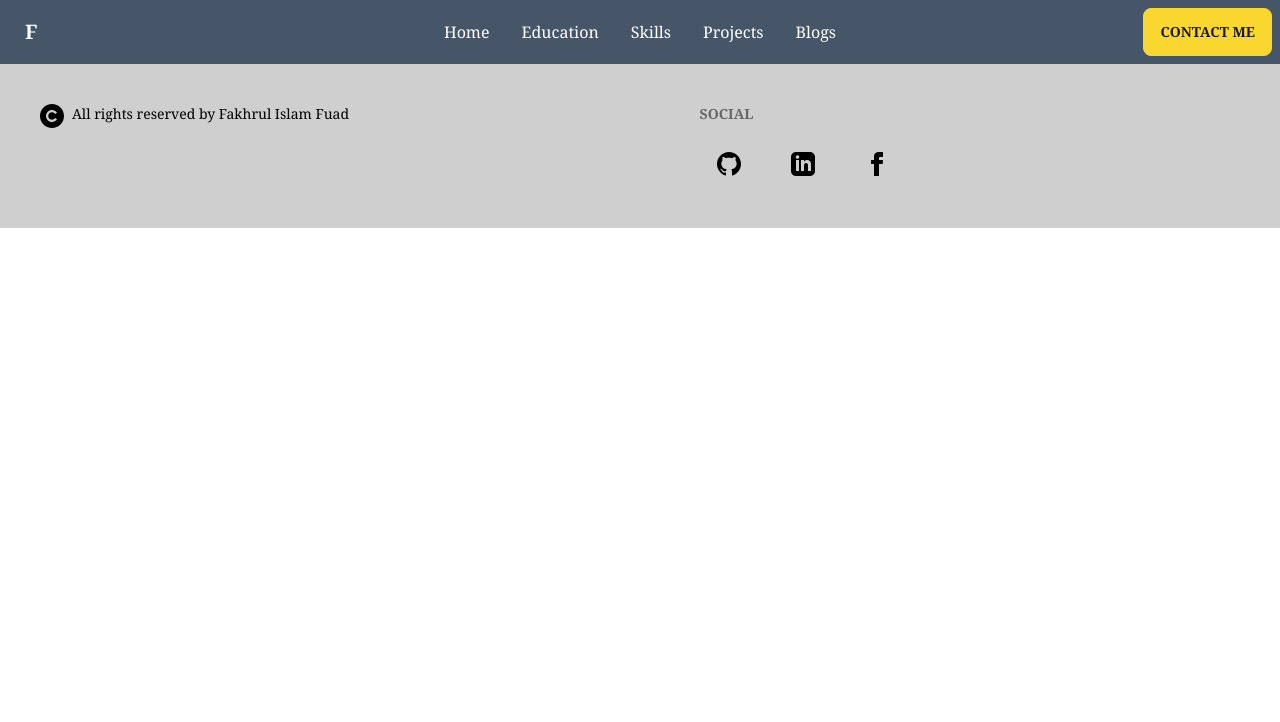
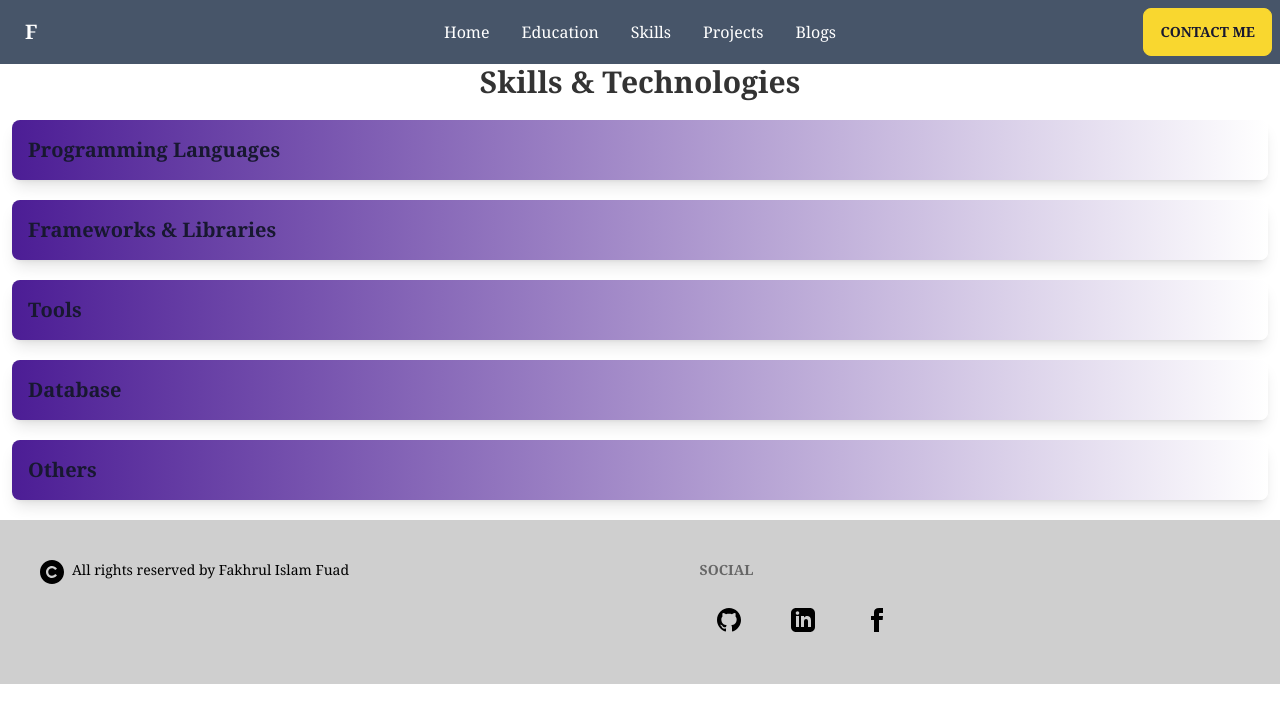
Before and after one commit to PixelJunkie33/My-Portfoliodemoislam, a React (Create React App) app: page /skills in a window 1280 px wide. Shown: the top 722 px of the page. Built offline with nearby package versions, Linux system fonts and the light colour scheme.

Commit message:
skills page added

```diff
--- a/package.json
+++ b/package.json
@@ -10,6 +10,7 @@
     "daisyui": "^2.15.2",
     "react": "^18.1.0",
     "react-dom": "^18.1.0",
+    "react-reveal": "^1.2.2",
     "react-router-dom": "^6.3.0",
     "react-scripts": "5.0.1",
     "web-vitals": "^2.1.4"
--- a/src/App.js
+++ b/src/App.js
@@ -5,6 +5,7 @@ import { Route, Routes } from 'react-router-dom';
 import Home from './components/home/Home';
 import Footer from './components/Shared/Footer';
 import { ContactUs } from './components/contactForm/ContactMe';
+import Portfolio from './components/Skills/Skills';
 
 function App() {
   return (
@@ -12,7 +13,9 @@ function App() {
       <Navbar/>
       <Routes >
         <Route path='/' element={<Home/>}/>
+        <Route path='/skills' element={<Portfolio/>}/>
         <Route path='/contactme' element={<ContactUs/>}/>
+
       </Routes>
       <Footer/>
     </div>
--- /dev/null
+++ b/src/components/Skills/Skills.js
@@ -0,0 +1,90 @@
+import React from "react";
+const Portfolio = () => {
+  const frameworks = [
+    "Bootstrap",
+    "Tailwind CSS",
+    "ReactJS",
+    "NodeJS",
+    "Swing",
+  ];
+  const others=[
+      "DaisyUI",
+      "React Reveal",
+      "Stripe",
+  ]
+  const languages = ["C/C++", "Java", "Python", "Javascript"];
+  const tools = ["Firebase", "Git", "Heeroku", "Netlify"];
+  const db = ["MongoDB", "MySQL"];
+  return (
+    <div>
+            <h1 className='text-3xl font-serif font-bold text-center'>Skills & Technologies</h1>
+        <div className="collapse rounded-lg my-5 mx-3  shadow-lg hover:shadow-teal-200">
+          <input type="checkbox" className="peer" />
+          <div className="collapse-title bg-gradient-to-r from-violet-900 to-white  text-secondary-content peer-checked:bg-gradient-to-r from-cyan-500 to-blue-500 peer-checked:text-secondary-content text-xl font-bold">
+            Programming Languages
+          </div>
+          <div className="peer-checked:pt-2 collapse-content bg-transparent text-primary-content peer-checked:bg-gradient-to-r from-cyan-500 to-white peer-checked:text-secondary-content">
+            <div className="grid lg:grid-cols-4 sm:grid-cols-2 gap-4">
+              {languages.map((skill) => (
+                <div className="btn">{skill}</div>
+              ))}
+            </div>
+          </div>
+        </div>
+        <div className="collapse rounded-lg my-5 mx-3  shadow-lg hover:shadow-teal-200">
+          <input type="checkbox" className="peer" />
+          <div className="collapse-title bg-gradient-to-r from-violet-900 to-white  text-secondary-content peer-checked:bg-gradient-to-r from-cyan-500 to-blue-500 peer-checked:text-secondary-content text-xl font-bold">
+            Frameworks & Libraries
+          </div>
+          <div className="peer-checked:pt-2 collapse-content bg-transparent text-primary-content peer-checked:bg-gradient-to-r from-cyan-500 to-white peer-checked:text-secondary-content">
+            <div className="grid lg:grid-cols-4 sm:grid-cols-2 gap-4">
+              {frameworks.map((skill) => (
+                <div className="btn">{skill}</div>
+              ))}
+            </div>
+          </div>
+        </div>
+        <div className="collapse rounded-lg my-5 mx-3  shadow-lg hover:shadow-teal-200">
+          <input type="checkbox" className="peer" />
+          <div className="collapse-title bg-gradient-to-r from-violet-900 to-white  text-secondary-content peer-checked:bg-gradient-to-r from-cyan-500 to-blue-500 peer-checked:text-secondary-content text-xl font-bold">
+            Tools
+          </div>
+          <div className="peer-checked:pt-2 collapse-content bg-transparent text-primary-content peer-checked:bg-gradient-to-r from-cyan-500 to-white peer-checked:text-secondary-content">
+            <div className="grid lg:grid-cols-4 sm:grid-cols-2 gap-4">
+              {tools.map((skill) => (
+                <div className="btn">{skill}</div>
+              ))}
+            </div>
+          </div>
+        </div>
+        <div className="collapse rounded-lg my-5 mx-3  shadow-lg hover:shadow-teal-200">
+          <input type="checkbox" className="peer" />
+          <div className="collapse-title bg-gradient-to-r from-violet-900 to-white  text-secondary-content peer-checked:bg-gradient-to-r from-cyan-500 to-blue-500 peer-checked:text-secondary-content text-xl font-bold">
+            Database
+          </div>
+          <div className="peer-checked:pt-2 collapse-content bg-transparent text-primary-content peer-checked:bg-gradient-to-r from-cyan-500 to-white peer-checked:text-secondary-content">
+            <div className="grid lg:grid-cols-4 sm:grid-cols-2 gap-4">
+              {db.map((skill) => (
+                <div className="btn">{skill}</div>
+              ))}
+            </div>
+          </div>
+        </div>
+        <div className="collapse rounded-lg my-5 mx-3  shadow-lg hover:shadow-teal-200">
+          <input type="checkbox" className="peer" />
+          <div className="collapse-title bg-gradient-to-r from-violet-900 to-white  text-secondary-content peer-checked:bg-gradient-to-r from-cyan-500 to-blue-500 peer-checked:text-secondary-content text-xl font-bold">
+            Others
+          </div>
+          <div className="peer-checked:pt-2 collapse-content bg-transparent text-primary-content peer-checked:bg-gradient-to-r from-cyan-500 to-white peer-checked:text-secondary-content">
+            <div className="grid lg:grid-cols-4 sm:grid-cols-2 gap-4">
+              {others.map((skill) => (
+                <div className="btn">{skill}</div>
+              ))}
+            </div>
+          </div>
+        </div>
+    </div>
+  );
+};
+
+export default Portfolio;
```
Also changed, not shown: 1 other file (tests, documents, lock files or other folders).
